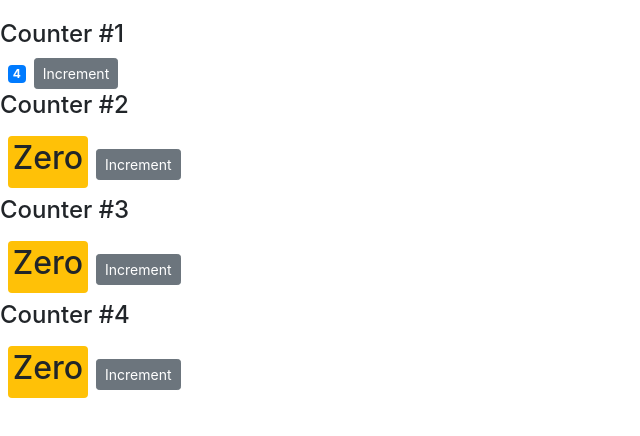
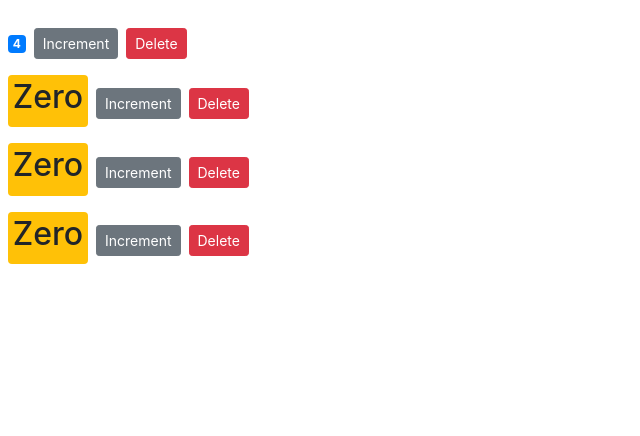
Before and after one commit to aindriu80/vidly-react, a React (Create React App) app: page / in a window 1280 px wide. Shown: the top 436 px of the page, without its empty margins (0-640 px from the left). Built offline with nearby package versions, Linux system fonts and the light colour scheme.

Commit message:
Raising and Handling Events

```diff
--- a/src/components/counter.jsx
+++ b/src/components/counter.jsx
@@ -47,10 +47,8 @@ class Counter extends Component {
     };
 
     render() {
-        console.log('props', this.props);
         return (
             <div>
-                {this.props.children}
                 <span className={this.getBadgeClasses()}>{this.formatCount()}</span>
                 <button
                     // onClick={() => this.handleIncrement(product)}
@@ -58,8 +56,8 @@ class Counter extends Component {
                     className="btn btn-secondary btn-sm"
                 >
                     Increment
-        </button>
-
+                </button>
+                <button onClick={this.props.onDelete} className="btn btn-danger btn-sm m-2">Delete</button>
 
                 {/* {this.state.tags.length === 0 && 'Please create a new tag!'} */}
                 {/* <img src={this.state.imageUrl} alt="" /> */}
--- a/src/components/counters.jsx
+++ b/src/components/counters.jsx
@@ -9,12 +9,15 @@ class Counters extends Component {
             { id: 4, value: 0 }
         ]
     };
+    handleDelete = () => {
+        console.log('Event Handler Called');
+    };
+
     render() {
         return (
             <div>
                 {this.state.counters.map(counter =>
-                    <Counter key={counter.id} value={counter.value} >
-                        <h4>Counter #{counter.id}</h4>
+                    <Counter key={counter.id} onDelete={this.handleDelete} value={counter.value} >
                     </Counter>
                 )}
             </div>
```
